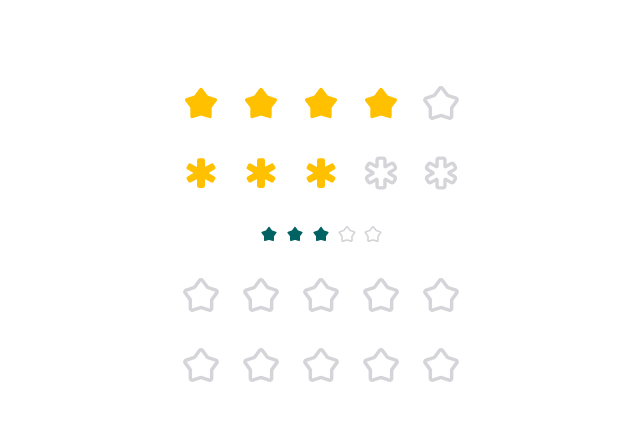
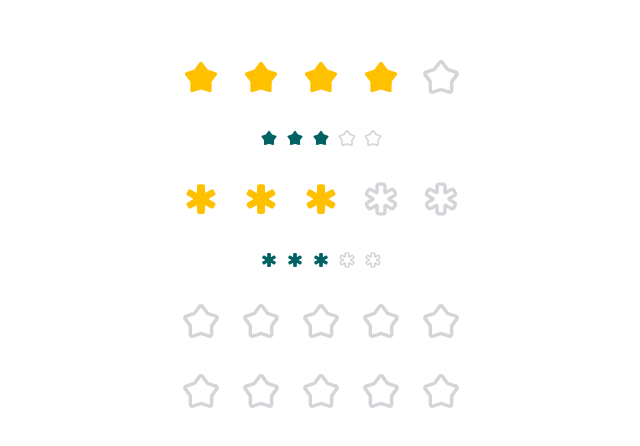
Before and after one commit to goislimat/reusable-components-proposal, a React (Vite) app: page / in a window 1280 px wide. Shown: the part 152-598 px from the top of the page, without its empty margins (319-959 px from the left). Built offline with nearby package versions, Linux system fonts and the light colour scheme.

Commit message:
This commit will add a small reference icon to the home page

```diff
--- a/src/App.jsx
+++ b/src/App.jsx
@@ -21,10 +21,13 @@ function App() {
   return (
     <Wrapper>
       <StaticRating value={4} />
+      <StaticRating value={3} size="sm" color="#006263" />
       <StaticRating value={3}>
         <ReferenceIcon />
       </StaticRating>
-      <StaticRating value={3} size="sm" color="#006263" />
+      <StaticRating value={3} size="sm" color="#006263">
+        <ReferenceIcon />
+      </StaticRating>
       <InteractiveRating
         onChange={(rating) => console.log(`the new rating is ${rating}`)}
       />
```
